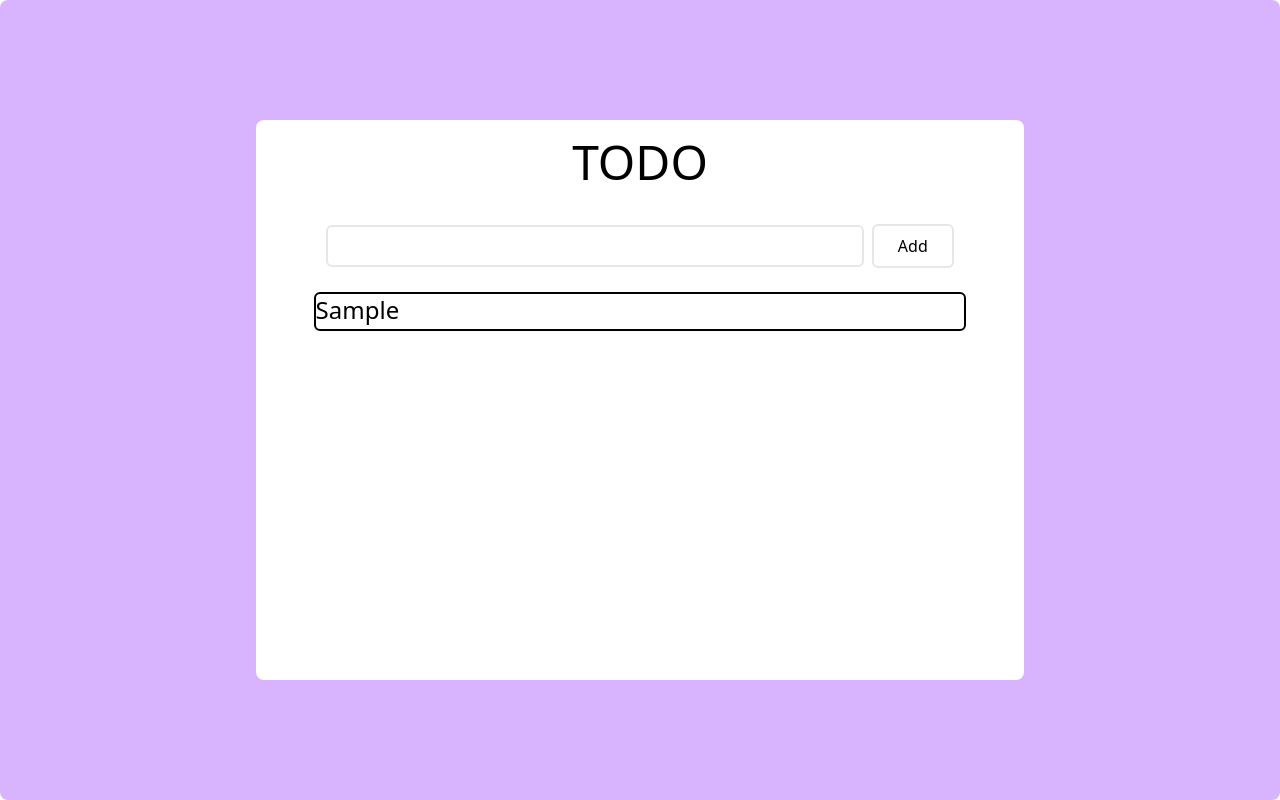
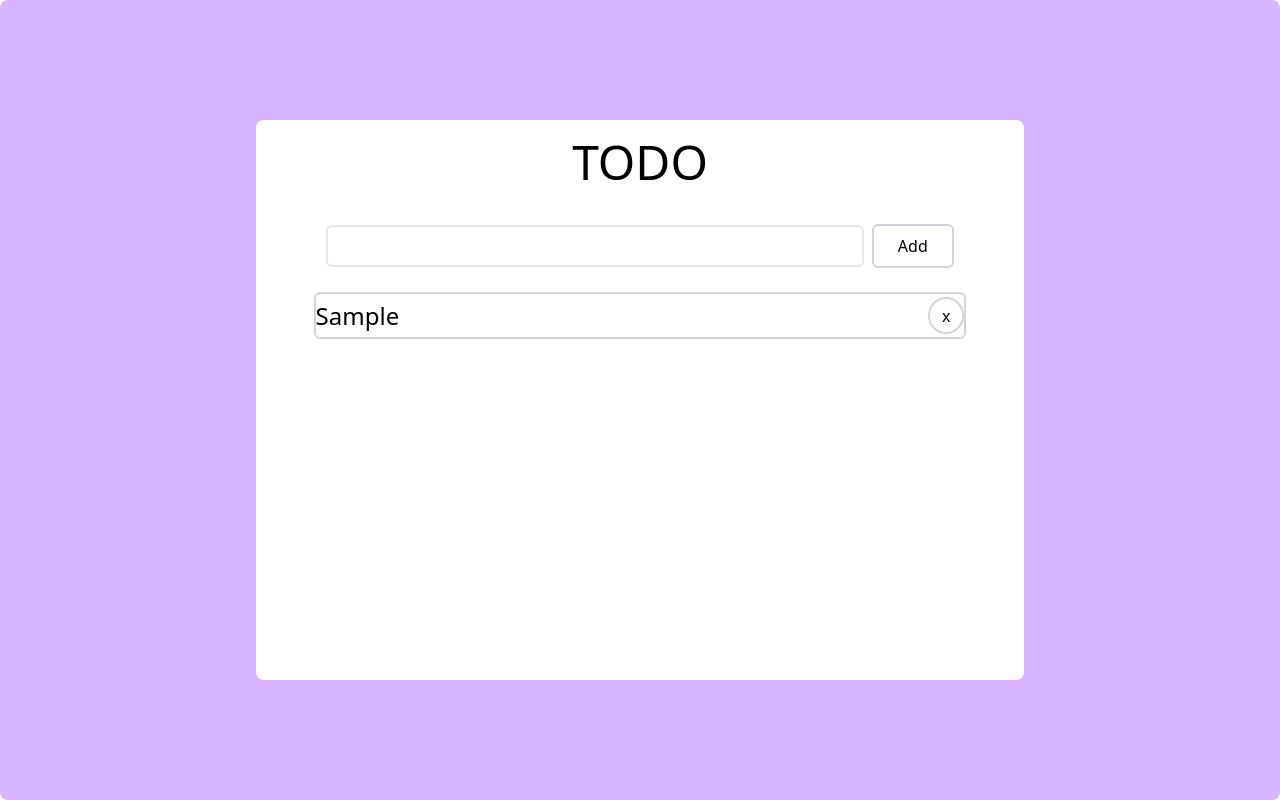
Before and after one commit to patelishika/to_do, a React app: page / in a window 1280 px wide. Both pictures are taken after typing "Sample" into the empty fields and a click on the button "Add". Built offline with nearby package versions, Linux system fonts and the light colour scheme; the HTML template or start-up script is replaced by a standard one.

Commit message:
delete todo functionality

```diff
--- a/src/App.jsx
+++ b/src/App.jsx
@@ -11,6 +11,16 @@
   const AddTodo = () => {
     setTodos([...todos, todo]);
     setTodo('');
+  };
+
+  const deleteTodo = (t) => {
+    setTodos(
+      todos.filter((temp) => {
+        if (temp == t) {
+          return temp.todos;
+        }
+      })
+    );
   };
 
   return (
@@ -28,7 +38,7 @@
               onChange={inputHandler}
             />
             <button
-              className='border-2 py-2 px-6 rounded-md bg-white ml-2'
+              className='border-2 py-2 px-6 rounded-md border-gray-300 ml-2'
               onClick={AddTodo}>
               Add
             </button>
@@ -37,9 +47,18 @@
             {todos.map((t) => {
               return (
                 <>
-                  <div className='flex h-[10%] w-[100%]  justify-around items-center mt-1'>
-                    <div className='flex h-[100%] w-[85%] border-2 bg-white border-black rounded-md'>
+                  <div className='flex h-[12%] w-[100%]  justify-around items-center mt-1'>
+                    <div className='flex h-[100%] w-[85%] border-2 border-gray-300 rounded-md justify-between items-center'>
                       <h1 className='text-2xl'>{t}</h1>
+                      <div className='flex h-[85%] w-[10%]  justify-end '>
+                        <button
+                          className='flex border-2 border-gray-300 px-3 rounded-full justify-center items-center'
+                          onClick={() => {
+                            deleteTodo(t);
+                          }}>
+                          x
+                        </button>
+                      </div>
                     </div>
                   </div>
                 </>
```
